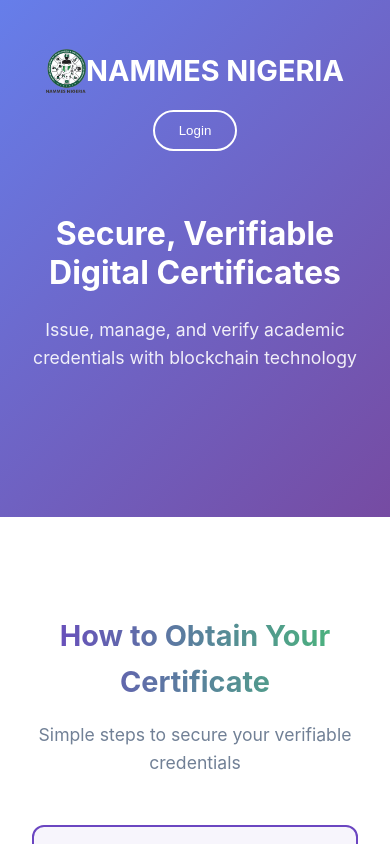
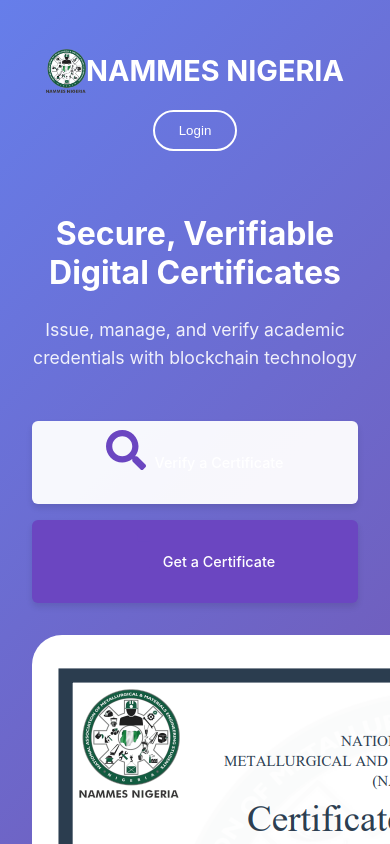
Before and after one commit to Dheelyte/nammes, a React (Vite) app: page / in a window 390 px wide. Shown: the top 844 px of the page. Built offline with nearby package versions, Linux system fonts and the light colour scheme.

Commit message:
Add support for media files

```diff
--- a/docker-compose.yml
+++ b/docker-compose.yml
@@ -7,6 +7,7 @@
     volumes:
       - ./backend:/app
       - static_volume:/app/staticfiles
+      - media_volume:/app/mediafiles
     env_file:
       - ./backend/.env
 
@@ -17,8 +18,10 @@
     volumes:
       - ./backend/nginx/default.conf:/etc/nginx/conf.d/default.conf
       - static_volume:/app/staticfiles
+      - media_volume:/app/mediafiles
     depends_on:
       - web
 
 volumes:
   static_volume:
+  media_volume:
--- a/src/App.css
+++ b/src/App.css
@@ -8,6 +8,72 @@
   padding: 0;
   color: #2d3748;
 }
+
+.sample-certificate {
+  margin: 0 auto;
+}
+
+.sample-certificate img {
+  border-radius: 30px;
+}
+
+.dual-cta-container {
+    display: flex;
+    gap: 1.5rem;
+    justify-content: center;
+    flex-wrap: wrap;
+    margin: 2rem 0;
+  }
+
+  .cta-button {
+    display: inline-flex;
+    align-items: center;
+    gap: 0.8rem;
+    padding: 1rem 2rem;
+    border-radius: 8px;
+    font-weight: 600;
+    text-decoration: none;
+    transition: all 0.3s ease;
+    min-width: 220px;
+    justify-content: center;
+    box-shadow: 0 4px 6px rgba(0, 0, 0, 0.1);
+  }
+
+  .verify-cta {
+    background: #ffffff;
+    color: #6b46c1;
+    border: 2px solid #6b46c1;
+  }
+
+  .verify-cta:hover {
+    background: #f8f9fa;
+    transform: translateY(-2px);
+    box-shadow: 0 6px 12px rgba(107, 70, 193, 0.15);
+  }
+
+  .apply-cta {
+    background: #6b46c1;
+    color: white;
+    border: 2px solid #6b46c1;
+  }
+
+  .apply-cta:hover {
+    background: #553c9a;
+    transform: translateY(-2px);
+    box-shadow: 0 6px 12px rgba(107, 70, 193, 0.25);
+  }
+
+
+  @media (max-width: 480px) {
+    .dual-cta-container {
+      flex-direction: column;
+      gap: 1rem;
+    }
+
+    .cta-button {
+      width: 100%;
+    }
+  }
 
 .split-container {
   display: flex;
--- a/src/components/landing/Hero.jsx
+++ b/src/components/landing/Hero.jsx
@@ -1,9 +1,11 @@
-import { FaSearch, FaFile } from 'react-icons/fa';
+import { FaFile, FaSearch } from 'react-icons/fa';
 import logo from '../../assets/logo.png'
+import sampleCert from '../../assets/samplecert.png'
+import { Link } from 'react-router-dom';
 
 const Hero = () => {
     return (
-        <header className="hero-section">
+      <header className="hero-section">
         <nav className="navbar">
           <div className="logo">
             <img style={{width: '40px'}} src={logo} alt="" />
@@ -16,8 +18,20 @@
           <h1>Secure, Verifiable Digital Certificates</h1>
           <p>Issue, manage, and verify academic credentials with blockchain technology</p>
 
-          <div className="cta-container">
+          <div className="dual-cta-container">
+            <a href="/verify" className="cta-button verify-cta">
+              <FaSearch className="cta-icon" />
+              <span>Verify a Certificate</span>
+            </a>
 
+            <a href="/apply" className="cta-button apply-cta">
+              <FaFile className="cta-icon" />
+              <span>Get a Certificate</span>
+            </a>
+          </div>
+
+          <div className="sample-certificate">
+            <img src={sampleCert} alt="" />
           </div>
         </div>
       </header>
```
Also changed, not shown: src/assets/samplecert.png (added), 1 other file (tests, documents, lock files or other folders).
